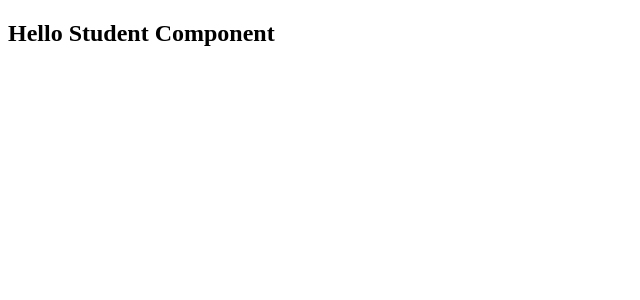
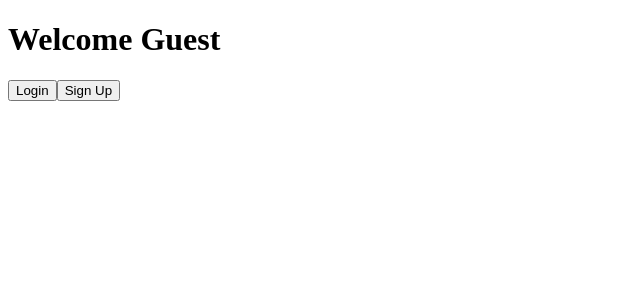
Before and after one commit to shashank725/react_js, a React (Create React App) app: page / in a window 1280 px wide. Shown: the top 300 px of the page, without its empty margins (0-640 px from the left). Built offline with nearby package versions, Linux system fonts and the light colour scheme.

Commit message:
Conditional Rendering

```diff
--- a/public/index.html
+++ b/public/index.html
@@ -18,6 +18,5 @@
   <body>
     <noscript>You need to enable JavaScript to run this app.</noscript>
     <div id="root"></div>
-    <div id="student"></div>
   </body>
 </html>
--- a/src/App.js
+++ b/src/App.js
@@ -1,126 +1,78 @@
-import React, {Component, Fragment} from "react";
-import "./App.css"
+import React, { Component } from 'react';
 
-// let el = React.createElement("h1", null, "Hello World");
+import User from './User'
+import Guest from './Guest'
 
-// // React Fragment
-// class App extends Component {
-//     render() {
-//         return (//<h1>Hello World</h1>;
-//         // React.createElement("h1", null, "Hello Shashank");
+export default class App extends Component {
+//   render() {
+//     // const isRegistered = this.props.consumer;
+//     // if (isRegistered) {
+//     //   return <User/>;
+//     // }
+//     // return <Guest/>;
 
-//             // // 1. Way to render multiple elemets
-//             // <div>
-//             //     <h1>Hello World</h1>
-//             //     <h2>Hello Shashank</h2>
-//             // </div>
-
-//             // // 2. Another to render multiple elemets
-//             // <React.Fragment>
-//             //     <h1>Hello World</h1>
-//             //     <h2>Hello Shashank</h2>
-//             // </React.Fragment>
-
-//             // // 3. Another to render multiple elemets but it currently does not support all bworsers
-//             // To also have to mention Fragment at top beside Component
-//             <>
-//             <h1>Hello World</h1>
-//             <h2>Hello Shashank</h2>
-//             </>
-//         );
-//     }
-// }
-// export default App;
-
-
-// import Student from "./Student";
-// const App = () => {
+// // Logical && Operator
+//     const primeMember = this.props.primeMember;
+//     console.log(primeMember);
 //     return (
-//         <div>
-//             <Student name="Shashank"/>
-//             <Student name="Rajat"/>
-//             <Student name="Ankush"/>
-//         </div>
-//     );
-// };
-// export default App;
-
-
-// // Specifying Attributes with JSX
-// const el = <h1 className="bg">Hello</h1>;
-// export default el;
+//       <React.Fragment>
+//         <h1>Welcome</h1>
+//         {primeMember && <User/>}
+//       </React.Fragment>
+//     )
+//   }
 
 
 
-// // Mounting    (Can only use these phases in class component)
-// import Student from "./Student";
-// export default class App extends Component {    //No need to write "export default App;" cause it is already mention here
-//     constructor(props) {
-//         super(props);
-//         console.log("Constructor called")
-//         console.log(props)
-//         this.state = {
-//             roll: "100"
-//         };
-//     }
-//     static getDerivedStateFromProps(props, state) {     //Rarely used cases where the state depends on changes in prop over time. This method doesn't have access to the component instance.
-//         console.log("getDerivedStateFromProps called");
-//         console.log(props, state);
-//         return null;
-//     }
-//     componentDidMount() {
-//         // Get data from server and set the data to state (Line 22 in Marks.js for more explanation)
-//         console.log("componentDidMount - Mounted")
-//     }
-//     render() {
-//         console.log("App render called");
-//         return (
-//         <div>
-//             <Student name="Shashank"/>
-//         </div>
-//         )
-//     }
-// }
+// If & Else
+state = {
+  isLoggedIn: false
+};
+clickLogin = () => {
+  this.setState({isLoggedIn: true})
+}
+clickLogout = () => {
+  this.setState({isLoggedIn: false})
+}
+render() {
+  const isLoggedIn = this.state.isLoggedIn;
+
+  // let consumer;
+  // if (isLoggedIn) {
+  //   consumer = <User clickData={this.clickLogout}/>
+  // }
+  // else {
+  //   consumer = <Guest clickData={this.clickLogin}/>
+  // }
+  // return <div>{consumer}</div>
 
 
+// // Inline if-else with Conditional Operator
+//   return(
+//     <div>
+//       {/* If the condition is true it will return expression 1 else it will return expression 2 */}
+//       {isLoggedIn ? (<User clickData={this.clickLogout} />) : (<Guest clickData={this.clickLogin} />)}
+//     </div>
+//   );
 
-// // Updating
-// import Marks from "./Marks";
-// export default class App extends Component {
-//     constructor() {
-//         super();
-//         this.state = {                        //With constructor
-//             roll: 101
-//         };
-//     }
-//     clickHandle = () => {
-//         console.log("Button Clicked");
-//         this.setState({roll: this.state.roll + 1})
-//     };
-//     render() {
-//         return (
-//         <div>
-//             <Marks roll={this.state.roll} />
-//             <button onClick={this.clickHandle}>Change</button>
-//         </div>
-//         )
-//     }
-// }
+// IIFE
+  return(
+    <div>
+      {
+        (
+          () => {
+            if (isLoggedIn) {
+              return <User clickData={this.clickLogout}/>
+            } else {
+              return <Guest clickData={this.clickLogin}/>
+            }
+          }
+        ) ()       //Here "()" is calling the function automatically
+      }
+    </div>
+  )
+
+}
 
 
-
-// Unmounting
-export default class App extends Component {
-    componentDidMount(){
-        console.log("App mounted");
-    }
-    componentWillUnmount(){
-        console.log("App Unmounted");
-    }
-  render() {
-    console.log("App rendered");
-    return (
-      <h1>Hello App Component</h1>
-    )
-  }
 }
--- /dev/null
+++ b/src/Guest.js
@@ -0,0 +1,16 @@
+import React, { Component } from 'react'
+
+export default class Guest extends Component {
+  render() {
+    return (
+      <div>
+        <h1>Welcome Guest</h1>
+
+        {/* <button>Login</button> */}
+        <button onClick={this.props.clickData}>Login</button>
+
+        <button>Sign Up</button>
+      </div>
+    )
+  }
+}
--- /dev/null
+++ b/src/User.js
@@ -0,0 +1,16 @@
+import React, { Component } from 'react'
+
+export default class User extends Component {
+  render() {
+    return (
+      <div>
+        <h2>Hello, Shashank</h2>
+        {/* <button>Logout</button> */}
+
+        <button onClick={this.props.clickData}>Logout</button>
+
+        <h3>Prime Member</h3>
+      </div>
+    )
+  }
+}
```
Also changed, not shown: src/index.js (+1 -22 lines), src/Logical_&&_Operator.png (added).
